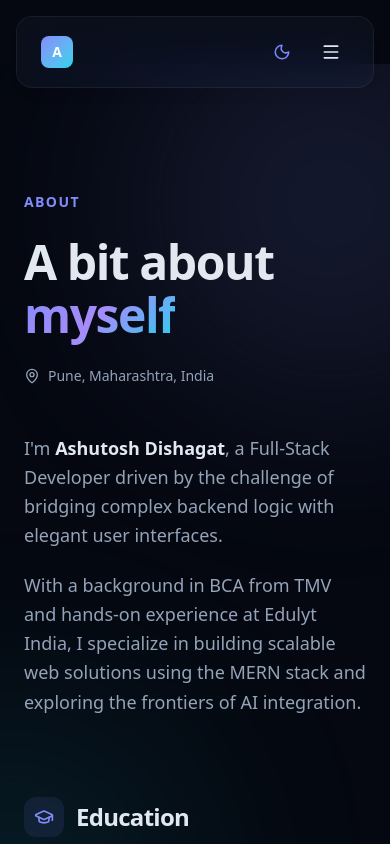
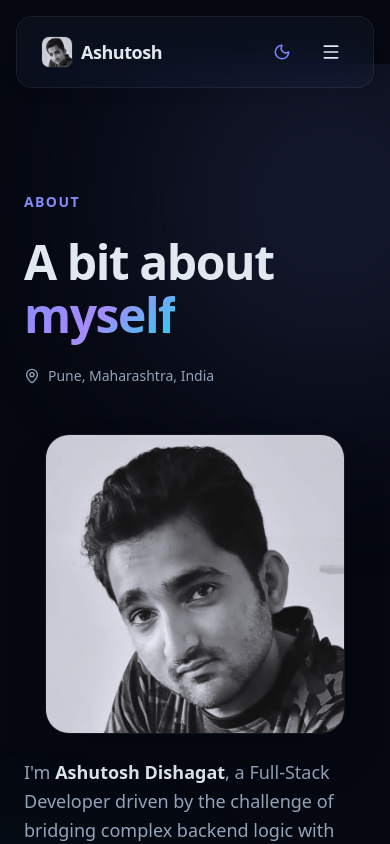
Before and after one commit to AshutoshDishagat/portfolio, a Next.js app: page /about in a window 390 px wide. Shown: the top 844 px of the page. Built offline with nearby package versions, Linux system fonts and the light colour scheme.

Commit message:
feat: personalize portfolio with profile photo, ensure name visibility on mobile, and fix navbar overlap on scroll

```diff
--- a/src/app/about/page.tsx
+++ b/src/app/about/page.tsx
@@ -2,6 +2,7 @@
 
 import { motion } from "framer-motion";
 import { GraduationCap, MapPin, Heart, Briefcase } from "lucide-react";
+import Image from "next/image";
 
 export default function About() {
   const education = [
@@ -41,8 +42,17 @@ export default function About() {
           <motion.div
             initial={{ opacity: 0, x: 30 }}
             animate={{ opacity: 1, x: 0 }}
-            className="text-lg text-muted leading-relaxed space-y-5"
+            className="space-y-6"
           >
+            <div className="relative w-full max-w-[300px] mx-auto lg:mx-0 aspect-square rounded-3xl overflow-hidden border border-border shadow-2xl">
+              <Image
+                src="/assets/profile.jpg"
+                alt="Ashutosh Dishagat"
+                fill
+                className="object-cover"
+              />
+            </div>
+            <div className="text-lg text-muted leading-relaxed space-y-5">
               <p>
                 I&apos;m <span className="font-semibold text-foreground">Ashutosh Dishagat</span>,
                 a Full-Stack Developer driven by the challenge of bridging complex backend logic with elegant user interfaces.
@@ -51,6 +61,7 @@ export default function About() {
                 With a background in BCA from TMV and hands-on experience at Edulyt India, I specialize in building
                 scalable web solutions using the MERN stack and exploring the frontiers of AI integration.
               </p>
+            </div>
           </motion.div>
         </section>
 
--- a/src/components/Navbar.tsx
+++ b/src/components/Navbar.tsx
@@ -2,8 +2,9 @@
 
 import Link from "next/link";
 import ThemeToggle from "./ThemeToggle";
-import { useState } from "react";
+import { useState, useEffect } from "react";
 import { Menu, X } from "lucide-react";
+import Image from "next/image";
 import { motion, AnimatePresence } from "framer-motion";
 import { usePathname } from "next/navigation";
 
@@ -24,20 +25,39 @@ const socials = [
 
 export default function Navbar() {
   const [isOpen, setIsOpen] = useState(false);
+  const [scrolled, setScrolled] = useState(false);
   const pathname = usePathname();
 
+  // Handle scroll to update navbar appearance
+  useEffect(() => {
+    const handleScroll = () => {
+      setScrolled(window.scrollY > 20);
+    };
+    window.addEventListener("scroll", handleScroll);
+    return () => window.removeEventListener("scroll", handleScroll);
+  }, []);
+
   return (
-    <nav className="fixed top-0 left-0 w-full z-50">
-      <div className="mx-4 md:mx-8 mt-4">
-        <div className="glass rounded-2xl px-6 py-4 shadow-lg shadow-black/[0.03] dark:shadow-black/20">
+    <nav className={`fixed top-0 left-0 w-full transition-all duration-300 z-[100] ${scrolled ? "py-2" : "py-4"}`}>
+      <div className="mx-4 md:mx-8">
+        <div className={`glass rounded-2xl px-6 py-4 shadow-lg transition-all duration-300 ${
+          scrolled
+            ? "shadow-black/10 dark:shadow-black/40 border-accent/20 bg-background/80 backdrop-blur-xl"
+            : "shadow-black/[0.03] dark:shadow-black/20"
+        }`}>
           <div className="max-w-7xl mx-auto flex items-center justify-between">
 
             {/* Logo */}
             <Link href="/" className="flex items-center space-x-2 group">
-              <div className="w-8 h-8 rounded-lg bg-gradient-to-br from-[var(--gradient-start)] to-[var(--gradient-end)] flex items-center justify-center text-white font-black text-sm transition-transform group-hover:scale-110 group-hover:rotate-3">
-                A
+              <div className="relative w-8 h-8 rounded-lg overflow-hidden transition-transform group-hover:scale-110 group-hover:rotate-3 border border-border">
+                <Image
+                  src="/assets/profile.jpg"
+                  alt="Ashutosh Profile"
+                  fill
+                  className="object-cover"
+                />
               </div>
-              <span className="text-lg font-bold tracking-tight hidden sm:block">
+              <span className="text-lg font-bold tracking-tight">
                 Ashutosh
               </span>
             </Link>
```
Also changed, not shown: public/assets/profile.jpg (added). Lines whose indentation alone changed are shown as unchanged.
